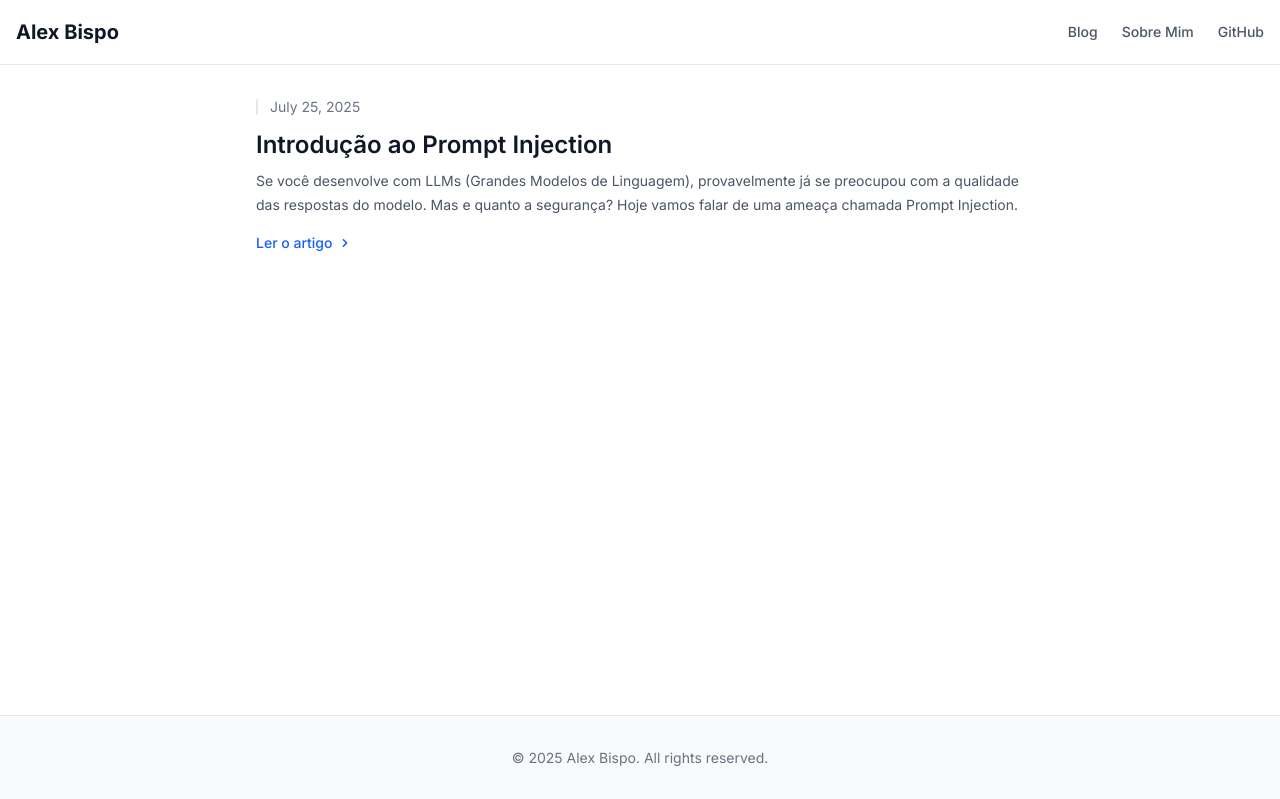
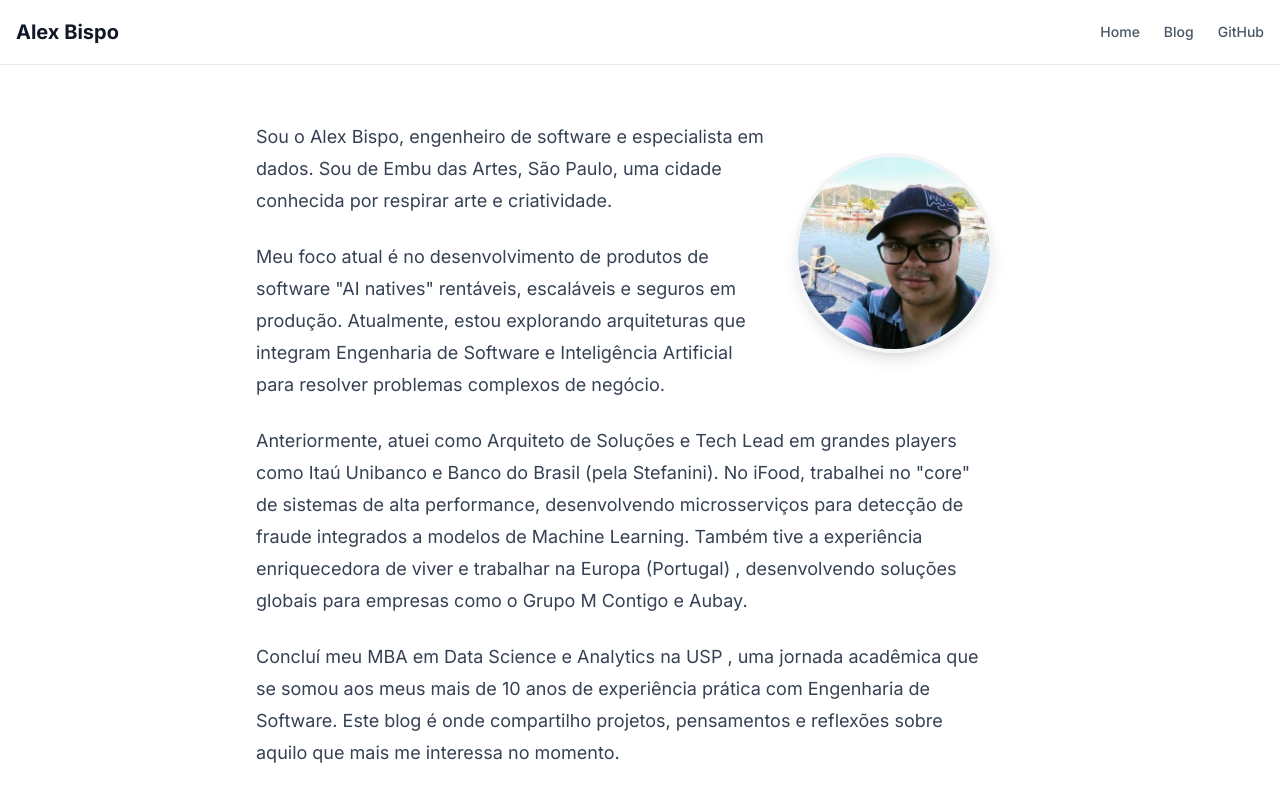
Before and after one commit to alexbispo/alexbispo.github.io, a Next.js app: page / in a window 1280 px wide. Shown: the top 799 px of the page. Built offline with nearby package versions, Linux system fonts and the light colour scheme.

Commit message:
feat: restructure site content by moving blog posts to a dedicated page and about content to the home page, removing the about page.

```diff
--- a/src/app/about/page.tsx
+++ /dev/null
@@ -1,45 +0,0 @@
-import { Metadata } from "next";
-
-export const metadata: Metadata = {
-    title: "About - alexBispo",
-    description: "About me and this blog.",
-};
-
-import Image from "next/image";
-
-export default function About() {
-    return (
-        <div className="max-w-3xl mx-auto">
-            <h1 className="text-3xl font-bold tracking-tight text-gray-900 dark:text-gray-100 sm:text-4xl mb-6">
-                Sobre Mim
-            </h1>
-            <div className="prose prose-lg dark:prose-invert">
-                <div className="float-right ml-6 mb-6">
-                    <Image
-                        src="/images/alexbispo.jpg"
-                        alt="Alex Bispo"
-                        width={200}
-                        height={200}
-                        className="rounded-full object-cover aspect-square border-4 border-gray-100 dark:border-gray-800 shadow-lg"
-                        priority
-                    />
-                </div>
-                <p>
-                    Sou o Alex Bispo, engenheiro de software e especialista em dados. Sou de Embu das Artes, São Paulo, uma cidade conhecida por respirar arte e criatividade.
-                </p>
-                <p>
-                    Meu foco atual é no desenvolvimento de produtos de software "AI natives" rentáveis, escaláveis e seguros em produção. Atualmente, estou explorando arquiteturas que integram Engenharia de Software e Inteligência Artificial para resolver problemas complexos de negócio.
-                </p>
-                <p>
-                    Anteriormente, atuei como Arquiteto de Soluções e Tech Lead em grandes players como Itaú Unibanco e Banco do Brasil (pela Stefanini). No iFood, trabalhei no "core" de sistemas de alta performance, desenvolvendo microsserviços para detecção de fraude integrados a modelos de Machine Learning. Também tive a experiência enriquecedora de viver e trabalhar na Europa (Portugal) , desenvolvendo soluções globais para empresas como o Grupo M Contigo e Aubay.
-                </p>
-                <p>
-                    Concluí meu MBA em Data Science e Analytics na USP , uma jornada acadêmica que se somou aos meus mais de 10 anos de experiência prática com Engenharia de Software. Este blog é onde compartilho projetos, pensamentos e reflexões sobre aquilo que mais me interessa no momento.
-                </p>
-                <p>
-                    Estou ativo no <a href="https://linkedin.com/in/alex-bispo-de-oliveira-84152162">LinkedIn</a> e no <a href="https://github.com/alexbispo">GitHub</a>. Gosto de aprender sobre novos desafios técnicos e colaborar com times de alta performance. Entre em contato se quiser encontrar uma maneira de trabalharmos juntos!
-                </p>
-            </div>
-        </div>
-    );
-}
--- /dev/null
+++ b/src/app/blog/page.tsx
@@ -0,0 +1,25 @@
+import { getSortedPostsData } from "@/lib/posts";
+import PostCard from "@/components/PostCard";
+import { Metadata } from "next";
+
+export const metadata: Metadata = {
+    title: "Blog - Alex Bispo",
+    description: "Meus artigos sobre engenharia de software e tecnologia.",
+};
+
+export default function Blog() {
+    const allPostsData = getSortedPostsData();
+
+    return (
+        <div className="max-w-3xl mx-auto">
+            <h1 className="text-3xl font-bold tracking-tight text-gray-900 dark:text-gray-100 sm:text-4xl mb-8">
+                Blog
+            </h1>
+            <div className="space-y-10">
+                {allPostsData.map((post) => (
+                    <PostCard key={post.slug} post={post} />
+                ))}
+            </div>
+        </div>
+    );
+}
--- a/src/app/page.tsx
+++ b/src/app/page.tsx
@@ -1,16 +1,34 @@
 import Image from "next/image";
-import { getSortedPostsData } from "@/lib/posts";
-import PostCard from "@/components/PostCard";
 
 export default function Home() {
-  const allPostsData = getSortedPostsData();
-
   return (
     <div className="max-w-3xl mx-auto">
-      <div className="space-y-10">
-        {allPostsData.map((post) => (
-          <PostCard key={post.slug} post={post} />
-        ))}
+      <div className="prose prose-lg dark:prose-invert">
+        <div className="float-right ml-6 mb-6">
+          <Image
+            src="/images/alexbispo.jpg"
+            alt="Alex Bispo"
+            width={200}
+            height={200}
+            className="rounded-full object-cover aspect-square border-4 border-gray-100 dark:border-gray-800 shadow-lg"
+            priority
+          />
+        </div>
+        <p>
+          Sou o Alex Bispo, engenheiro de software e especialista em dados. Sou de Embu das Artes, São Paulo, uma cidade conhecida por respirar arte e criatividade.
+        </p>
+        <p>
+          Meu foco atual é no desenvolvimento de produtos de software "AI natives" rentáveis, escaláveis e seguros em produção. Atualmente, estou explorando arquiteturas que integram Engenharia de Software e Inteligência Artificial para resolver problemas complexos de negócio.
+        </p>
+        <p>
+          Anteriormente, atuei como Arquiteto de Soluções e Tech Lead em grandes players como Itaú Unibanco e Banco do Brasil (pela Stefanini). No iFood, trabalhei no "core" de sistemas de alta performance, desenvolvendo microsserviços para detecção de fraude integrados a modelos de Machine Learning. Também tive a experiência enriquecedora de viver e trabalhar na Europa (Portugal) , desenvolvendo soluções globais para empresas como o Grupo M Contigo e Aubay.
+        </p>
+        <p>
+          Concluí meu MBA em Data Science e Analytics na USP , uma jornada acadêmica que se somou aos meus mais de 10 anos de experiência prática com Engenharia de Software. Este blog é onde compartilho projetos, pensamentos e reflexões sobre aquilo que mais me interessa no momento.
+        </p>
+        <p>
+          Estou ativo no <a href="https://linkedin.com/in/alex-bispo-de-oliveira-84152162">LinkedIn</a> e no <a href="https://github.com/alexbispo">GitHub</a>. Gosto de aprender sobre novos desafios técnicos e colaborar com times de alta performance. Entre em contato se quiser encontrar uma maneira de trabalharmos juntos!
+        </p>
       </div>
     </div>
   );
--- a/src/components/Header.tsx
+++ b/src/components/Header.tsx
@@ -10,10 +10,10 @@ export default function Header() {
                 </Link>
                 <nav className="flex gap-6 text-sm font-medium text-gray-600 dark:text-gray-400">
                     <Link href="/" className="hover:text-gray-900 dark:hover:text-gray-100 transition-colors">
+                        Home
+                    </Link>
+                    <Link href="/blog" className="hover:text-gray-900 dark:hover:text-gray-100 transition-colors">
                         Blog
-                    </Link>
-                    <Link href="/about" className="hover:text-gray-900 dark:hover:text-gray-100 transition-colors">
-                        Sobre Mim
                     </Link>
                     <a href="https://github.com/alexbispo" target="_blank" rel="noopener noreferrer" className="hover:text-gray-900 dark:hover:text-gray-100 transition-colors">
                         GitHub
```
